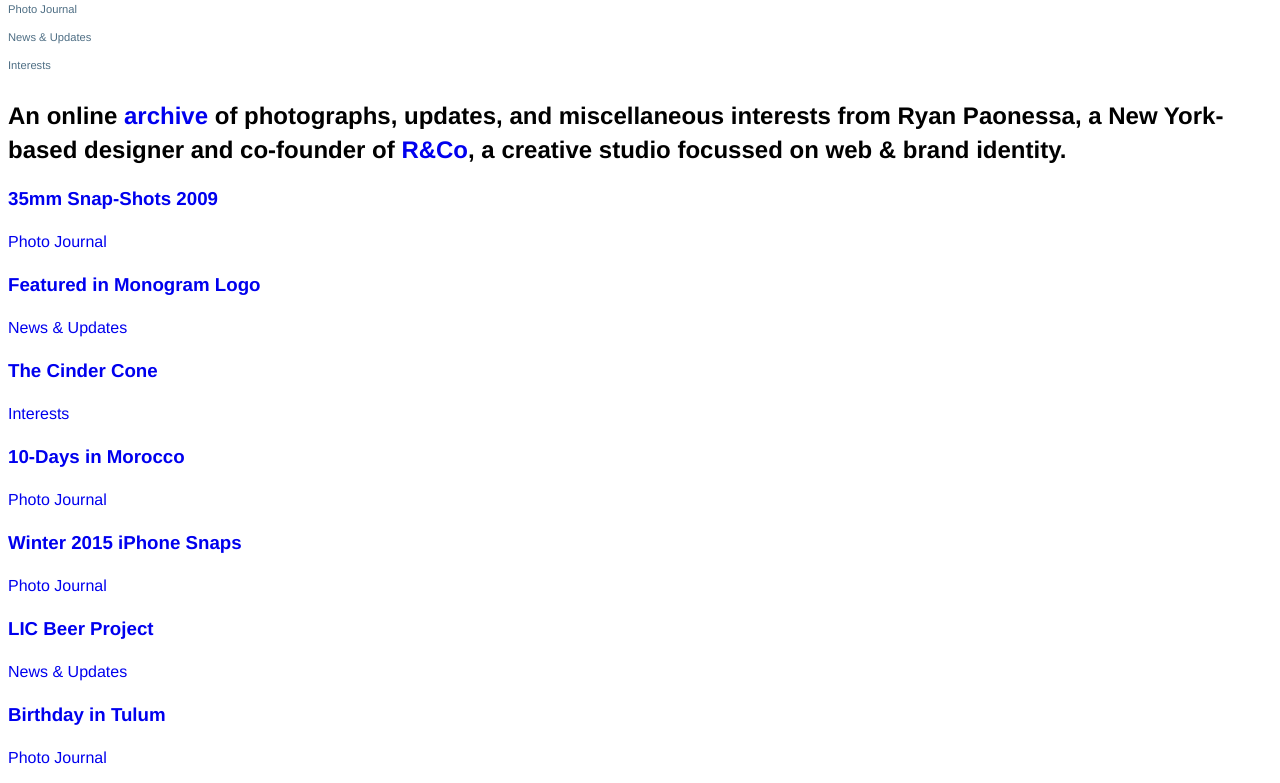
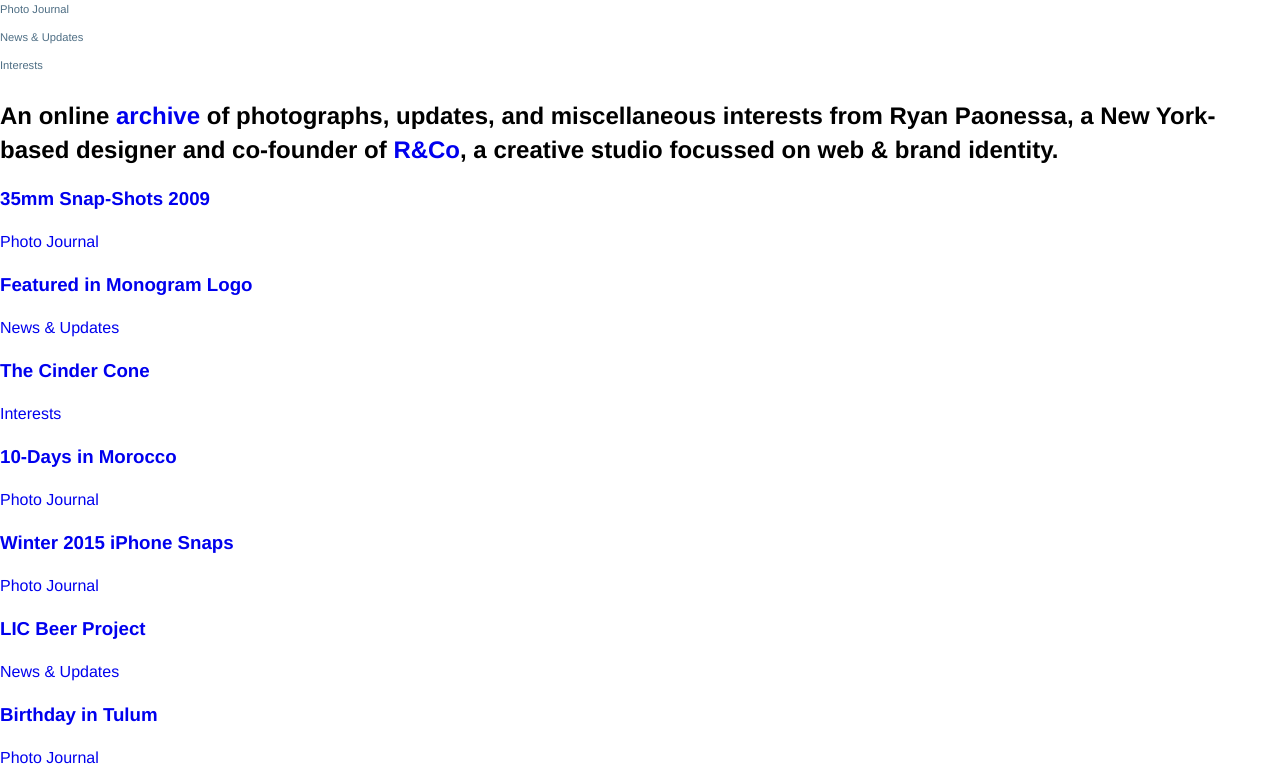
Before and after one commit to rjgoetz/casestudy-rspny, a website: page app/index.html in a window 1280 px wide. Shown: the part 42-825 px from the top of the page. Drawn offline with nearby package versions, Linux system fonts and the light colour scheme; files that its build step writes are made by us from their sources.

Commit message:
installed normalize.css

```diff
--- a/app/index.html
+++ b/app/index.html
@@ -9,6 +9,7 @@
 
     <!-- build:css styles/vendor.css -->
     <!-- bower:css -->
+    <link rel="stylesheet" href="/bower_components/normalize.css/normalize.css" />
     <!-- endbower -->
     <!-- endbuild -->
 
--- a/bower.json
+++ b/bower.json
@@ -3,6 +3,7 @@
   "private": true,
   "dependencies": {
     "jquery": "~2.1.1",
-    "modernizr": "~2.8.1"
+    "modernizr": "~2.8.1",
+    "normalize.css": "~3.0.3"
   }
 }
```
Also changed, not shown: app/modules.html (+1 -0 lines).
